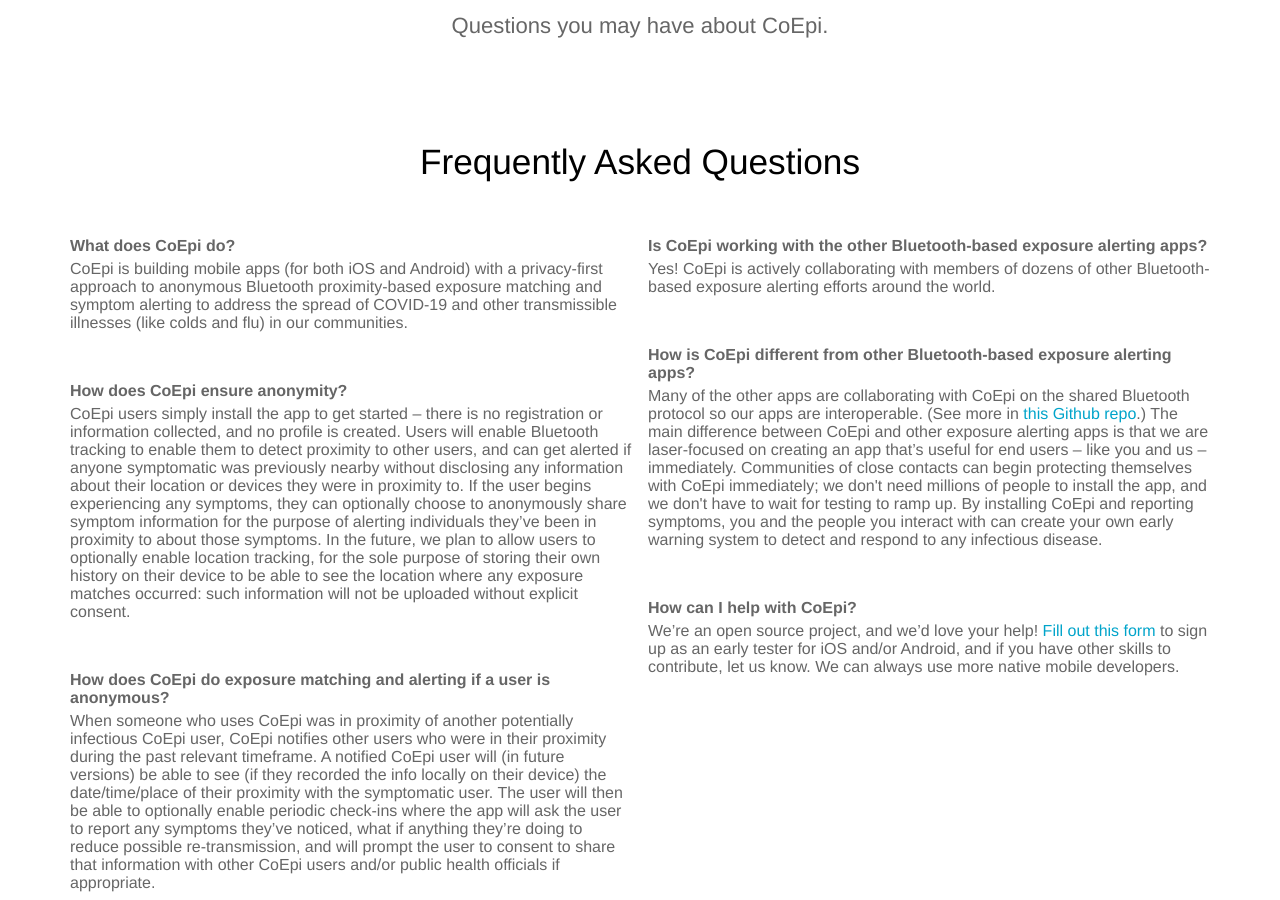
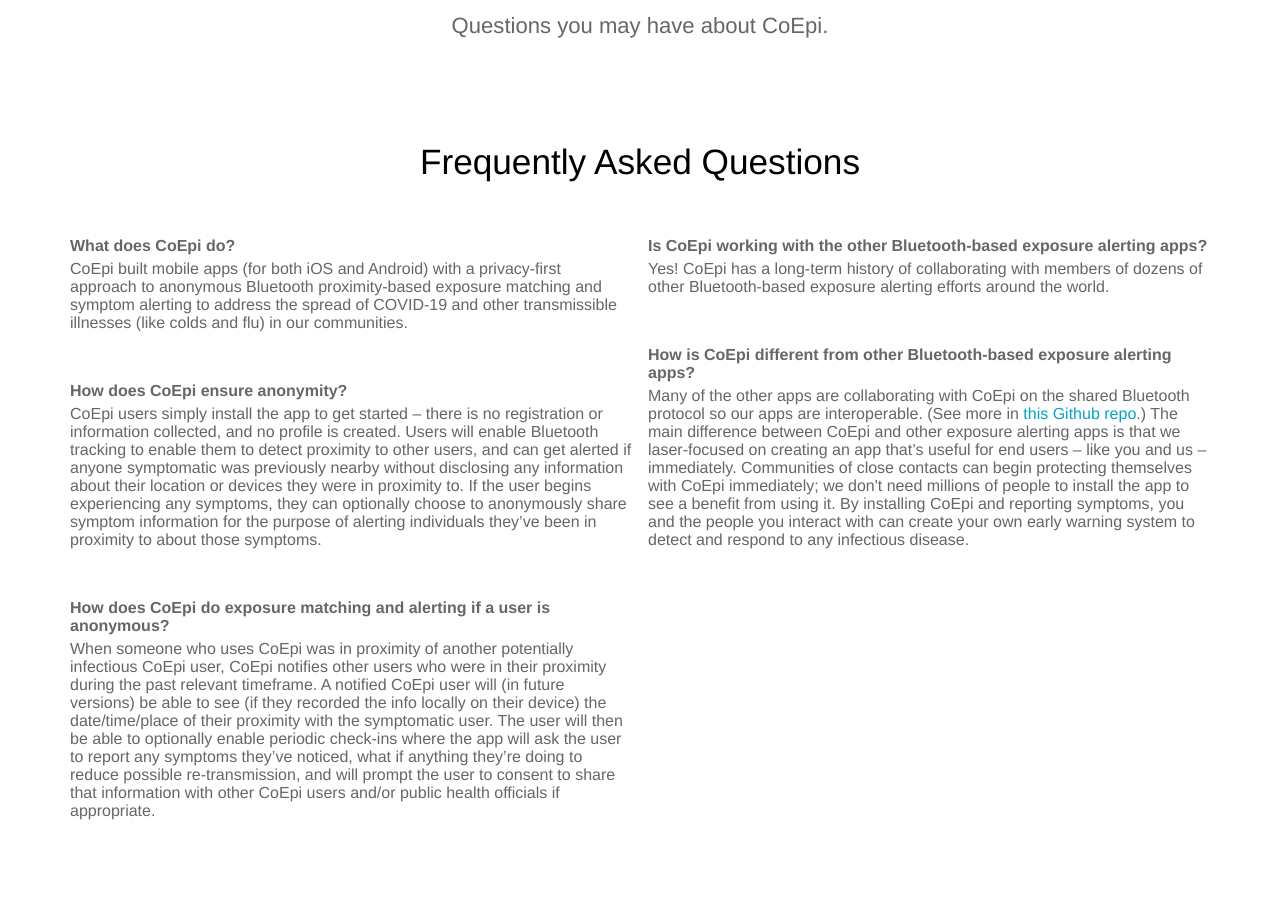
Before and after one commit to Co-Epi/website, a Jekyll site: the page built from faq.html, in a window 1280 px wide and 900 px high, scrolled down 233 px. Built offline with Jekyll 4.4.1, drawn with Linux system fonts in a browser that asks for light colours.

Commit message:
Update faq.html

```diff
--- a/faq.html
+++ b/faq.html
@@ -4,17 +4,15 @@
 description: Questions you may have about CoEpi.
 faq:
   - question: What does CoEpi do?
-    answer: CoEpi is building mobile apps (for both iOS and Android) with a privacy-first approach to anonymous Bluetooth proximity-based exposure matching and symptom alerting to address the spread of COVID-19 and other transmissible illnesses (like colds and flu) in our communities.
+    answer: CoEpi built mobile apps (for both iOS and Android) with a privacy-first approach to anonymous Bluetooth proximity-based exposure matching and symptom alerting to address the spread of COVID-19 and other transmissible illnesses (like colds and flu) in our communities.
   - question: How does CoEpi ensure anonymity?
-    answer: "CoEpi users simply install the app to get started – there is no registration or information collected, and no profile is created. Users will enable Bluetooth tracking to enable them to detect proximity to other users, and can get alerted if anyone symptomatic was previously nearby without disclosing any information about their location or devices they were in proximity to. If the user begins experiencing any symptoms, they can optionally choose to anonymously share symptom information for the purpose of alerting individuals they’ve been in proximity to about those symptoms. In the future, we plan to allow users to optionally enable location tracking, for the sole purpose of storing their own history on their device to be able to see the location where any exposure matches occurred: such information will not be uploaded without explicit consent."
+    answer: CoEpi users simply install the app to get started – there is no registration or information collected, and no profile is created. Users will enable Bluetooth tracking to enable them to detect proximity to other users, and can get alerted if anyone symptomatic was previously nearby without disclosing any information about their location or devices they were in proximity to. If the user begins experiencing any symptoms, they can optionally choose to anonymously share symptom information for the purpose of alerting individuals they’ve been in proximity to about those symptoms.
   - question: How does CoEpi do exposure matching and alerting if a user is anonymous?
     answer: When someone who uses CoEpi was in proximity of another potentially infectious CoEpi user, CoEpi notifies other users who were in their proximity during the past relevant timeframe. A notified CoEpi user will (in future versions) be able to see (if they recorded the info locally on their device) the date/time/place of their proximity with the symptomatic user. The user will then be able to optionally enable periodic check-ins where the app will ask the user to report any symptoms they’ve noticed, what if anything they’re doing to reduce possible re-transmission, and will prompt the user to consent to share that information with other CoEpi users and/or public health officials if appropriate.
   - question: Is CoEpi working with the other Bluetooth-based exposure alerting apps?
-    answer: Yes! CoEpi is actively collaborating with members of dozens of other Bluetooth-based exposure alerting efforts around the world.
+    answer: Yes! CoEpi has a long-term history of collaborating with members of dozens of other Bluetooth-based exposure alerting efforts around the world.
   - question: How is CoEpi different from other Bluetooth-based exposure alerting apps?
-    answer: Many of the other apps are collaborating with CoEpi on the shared Bluetooth protocol so our apps are interoperable. (See more in <a href="https://github.com/Co-Epi/CEN">this Github repo</a>.) The main difference between CoEpi and other exposure alerting apps is that we are laser-focused on creating an app that’s useful for end users – like you and us – immediately. Communities of close contacts can begin protecting themselves with CoEpi immediately; we don't need millions of people to install the app, and we don't have to wait for testing to ramp up. By installing CoEpi and reporting symptoms, you and the people you interact with can create your own early warning system to detect and respond to any infectious disease.
-  - question: How can I help with CoEpi?
-    answer: We’re an open source project, and we’d love your help! <a href="https://forms.gle/MLeKz9nerPvX8fwC8">Fill out this form</a> to sign up as an early tester for iOS and/or Android, and if you have other skills to contribute, let us know. We can always use more native mobile developers.
+    answer: Many of the other apps are collaborating with CoEpi on the shared Bluetooth protocol so our apps are interoperable. (See more in <a href="https://github.com/Co-Epi/CEN">this Github repo</a>.) The main difference between CoEpi and other exposure alerting apps is that we laser-focused on creating an app that’s useful for end users – like you and us – immediately. Communities of close contacts can begin protecting themselves with CoEpi immediately; we don't need millions of people to install the app to see a benefit from using it. By installing CoEpi and reporting symptoms, you and the people you interact with can create your own early warning system to detect and respond to any infectious disease.
 
 ---
 <div class="plans">
```
